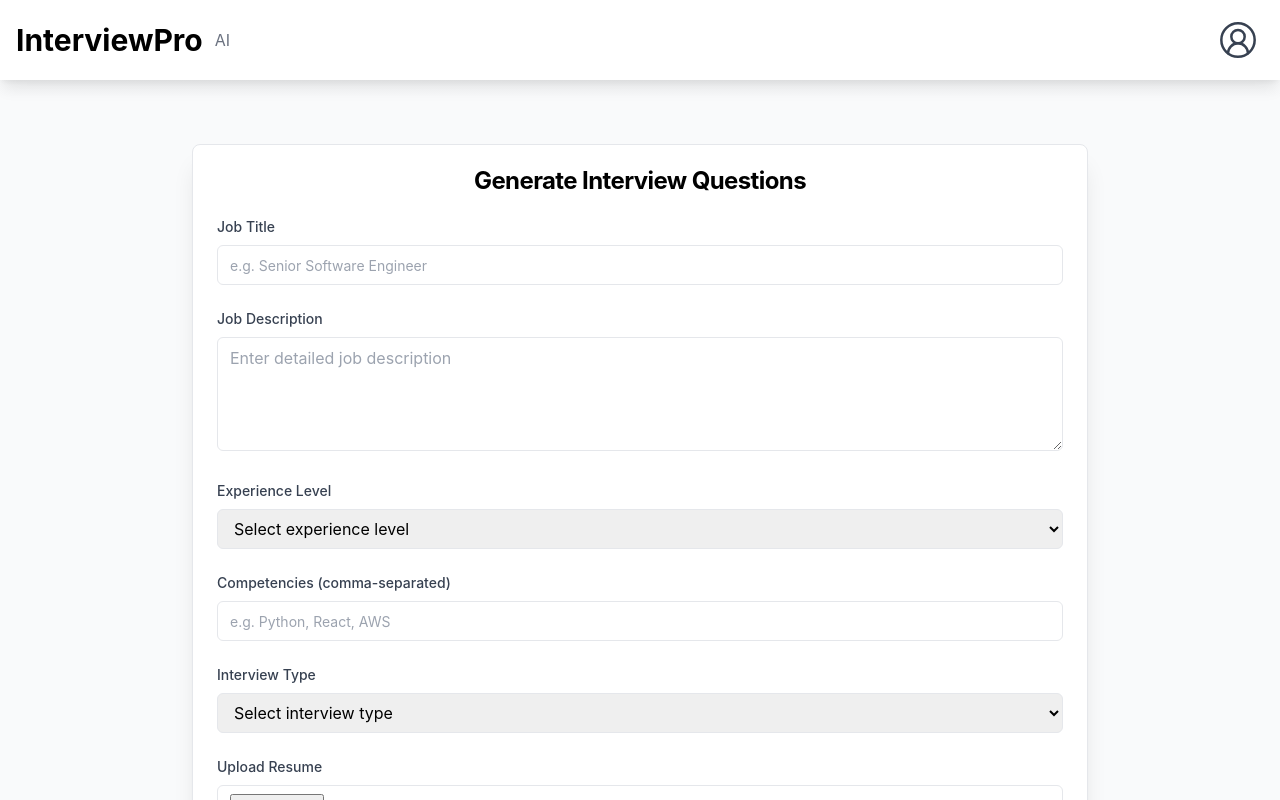
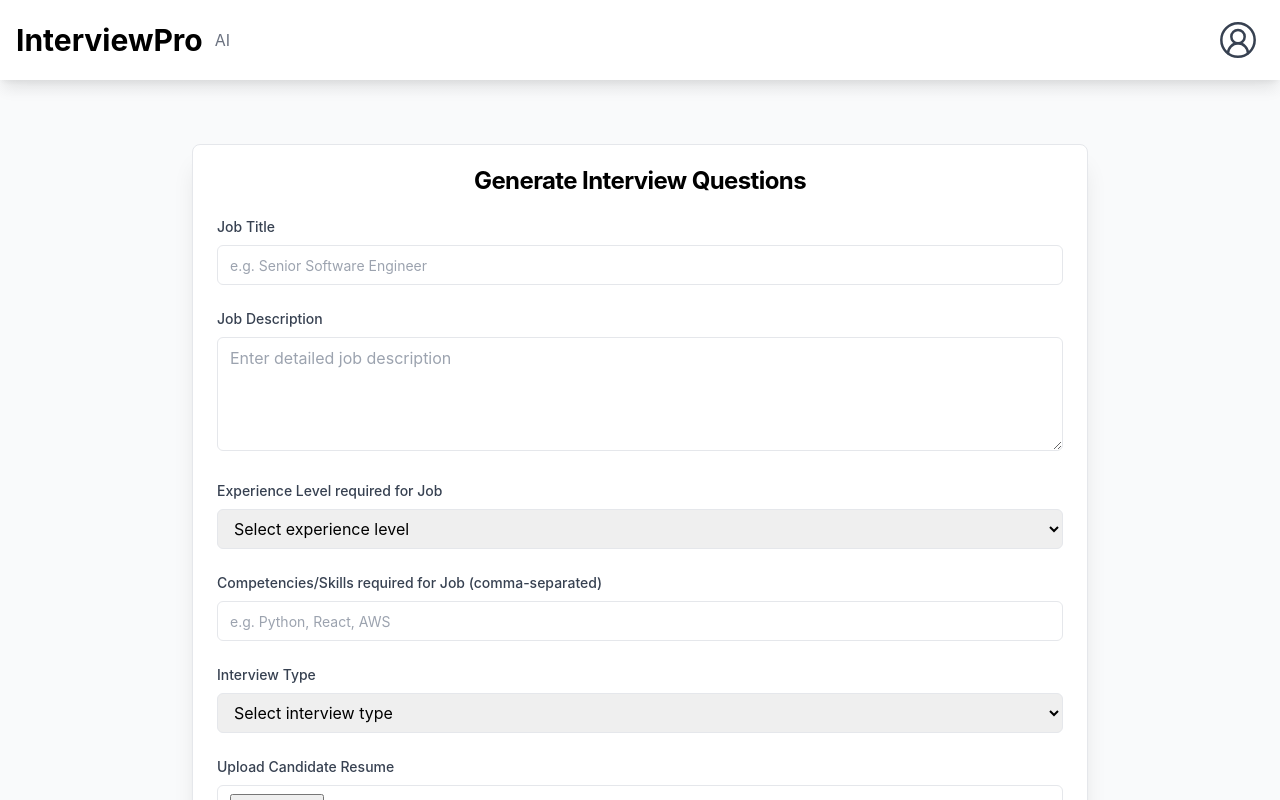
Before and after one commit to K-Rohit-Reddy/interview_questions_generator, a React (Create React App) app in the folder frontend/: page /generate in a window 1280 px wide. Shown: the top 800 px of the page. Built offline with nearby package versions, Linux system fonts and the light colour scheme; sample sign-in values are in the browser's storage.

Commit message:
Changed Form

```diff
--- a/frontend/src/components/QuestionForm.jsx
+++ b/frontend/src/components/QuestionForm.jsx
@@ -142,7 +142,7 @@ const QuestionForm = () => {
                       placeholder="Enter detailed job description" />
                   </div>
                   <div className="space-y-2">
-                    <label className="block text-sm font-medium text-gray-700">Experience Level</label>
+                    <label className="block text-sm font-medium text-gray-700">Experience Level required for Job</label>
                     <select
                       required
                       value={formData.experienceLevel}
@@ -156,7 +156,7 @@ const QuestionForm = () => {
                     </select>
                   </div>
                   <div className="space-y-2">
-                    <label className="block text-sm font-medium text-gray-700">Competencies (comma-separated)</label>
+                    <label className="block text-sm font-medium text-gray-700">Competencies/Skills required for Job (comma-separated)</label>
                     <Input
                       required
                       value={formData.competencies}
@@ -179,7 +179,7 @@ const QuestionForm = () => {
                     </select>
                   </div>
                   <div className="space-y-2">
-                    <label className="block text-sm font-medium text-gray-700">Upload Resume</label>
+                    <label className="block text-sm font-medium text-gray-700">Upload Candidate Resume</label>
                     <Input
                       type="file"
                       required
```
